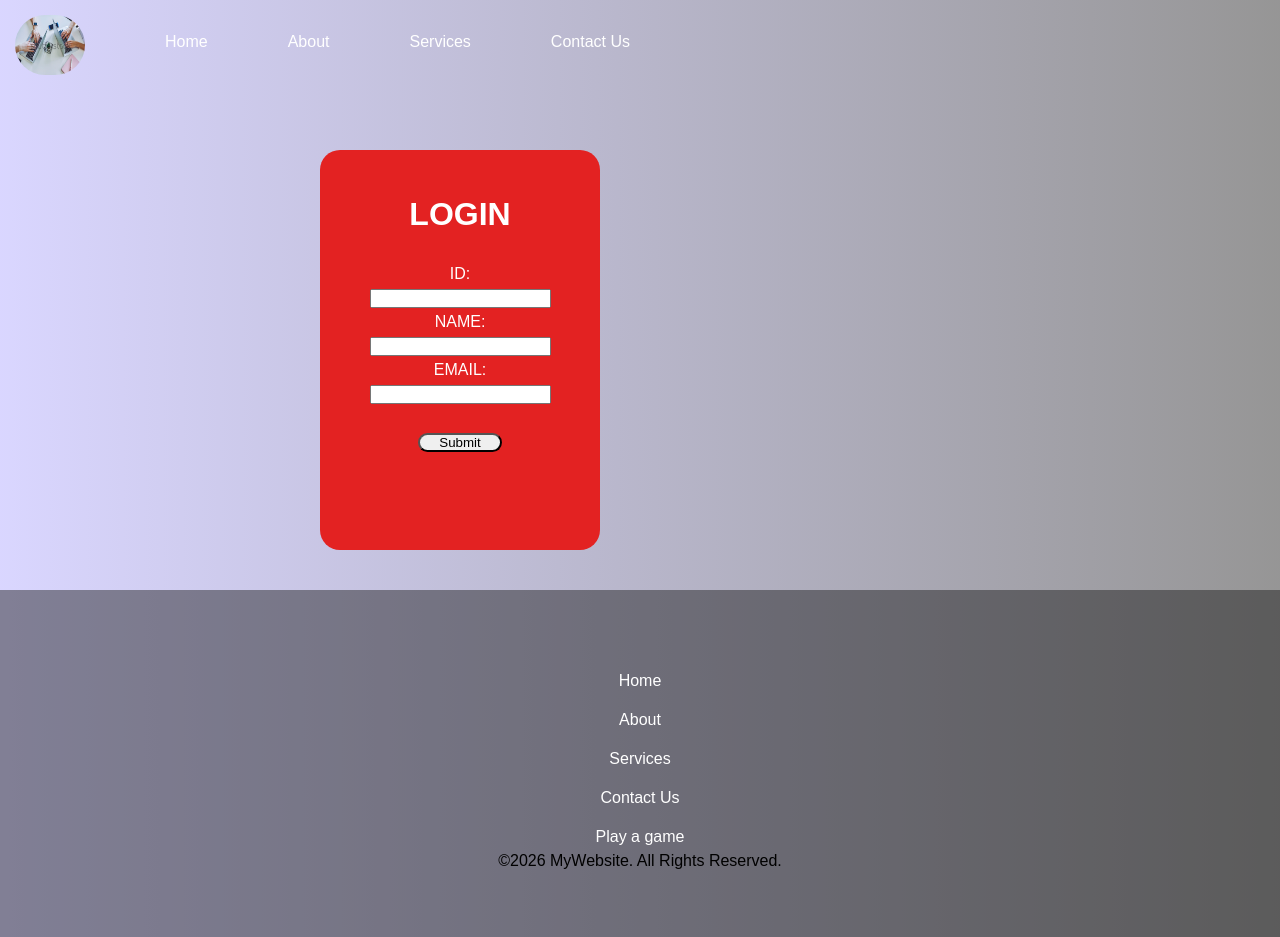
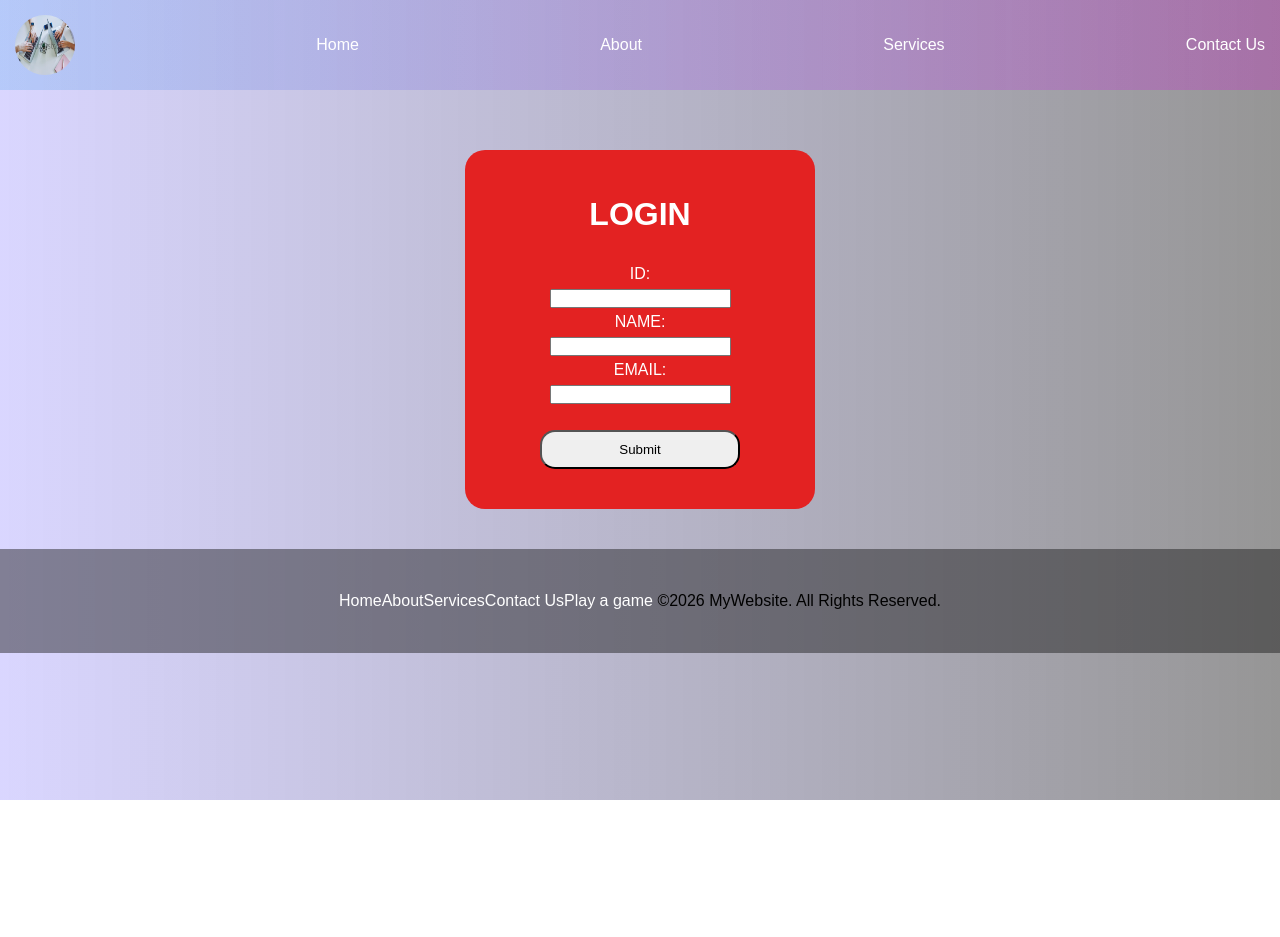
Before and after one commit to stevocriss/school-project, a Vue app: page / in a window 1280 px wide. After the commit the page ends 800 px from the top, so only its background shows below. Built offline with nearby package versions, Linux system fonts and the light colour scheme.

Commit message:
new list3

```diff
--- /dev/null
+++ b/src/Views/DashBoard.vue
@@ -0,0 +1,7 @@
+<template>
+    <h1>WELCOME</h1>
+</template>
+<script>
+export default{
+    name:'DashBoard'
+}</script>
--- a/src/Views/HomeViews.vue
+++ b/src/Views/HomeViews.vue
@@ -6,15 +6,15 @@
       <form @submit.prevent="make">
         <h1>LOGIN</h1><br>
         <label>ID:</label><br>
-        <input type="text" v-model="go.id" @blur="validid"><br>
+        <input type="text" v-model="go.id" @blur="validId"><br>
         <p style="color:red">{{ ben.pr }}</p>
 
         <label>NAME:</label><br>
-        <input type="text" v-model="go.name" @blur="validname"><br>
+        <input type="text" v-model="go.name" @blur="validName"><br>
         <p style="color:red">{{ ben.nam }}</p>
 
         <label>EMAIL:</label><br>
-        <input type="text" v-model="go.email" @blur="validemail"><br><br>
+        <input type="text" v-model="go.email" @blur="validEmail"><br><br>
         <p style="color:red">{{ ben.emai }}</p>
 
         <button type="submit">Submit</button>
@@ -24,8 +24,7 @@
 
     </div>
 
-</template>
-<script>
+</template><script>
 export default {
   name: "LoginPage",
 
@@ -36,62 +35,65 @@ export default {
         name: "",
         email: ""
       },
-      ben: { pr: "" ,
-       nam: "" ,
-       emai: "" }
+      ben: {
+        pr: "",
+        nam: "",
+        emai: ""
+      }
     }
   },
 
   methods: {
-    validid() {
+    validId() {
       if (!this.go.id) {
-        this.ben.pr = "ID is required"
+        this.ben.pr = "ID is required";
       } else {
-        this.ben.pr = ""
+        this.ben.pr = "";
       }
     },
 
-    validname() {
+    validName() {
       if (!this.go.name) {
-        this.ben.nam = "Name is required"
+        this.ben.nam = "Name is required";
       } else {
-        this.ben.nam = ""
+        this.ben.nam = "";
       }
     },
 
-    validemail() {
+    validEmail() {
       if (!this.go.email) {
-        this.ben.emai = "Email is required"
+        this.ben.emai = "Email is required";
       } else if (!this.go.email.includes("@")) {
-        this.ben.emai = "Email must contain @"
+        this.ben.emai = "Email must contain @";
       } else {
-        this.ben.emai = ""
+        this.ben.emai = "";
       }
     },
 
-   async make() {
+    async make() {
 
       this.validId();
       this.validName();
       this.validEmail();
+
       if (!this.ben.pr && !this.ben.nam && !this.ben.emai) {
-       try{
-        const criss= await fetch("https://jsonplaceholder.typicode.com/users",{
-          method:"POST",
-          headers:{"Content-Type":"application/json"},
-          body:JSON.stringify(this.go)
-        });
-        if(!criss.ok) throw new Error("Sub fail");
-         alert("done");
+        try {
+          const criss = await fetch("https://jsonplaceholder.typicode.com/users", {
+            method: "POST",
+            headers: { "Content-Type": "application/json" },
+            body: JSON.stringify(this.go)
+          });
 
-        this.go.id = ""
-        this.go.name = ""
-        this.go.email = ""
-       }
-       catch(error){
-        alert(error.message);
-       }
+          if (!criss.ok) throw new Error("Submit failed");
 
+          // alert("Done");
+
+          // ✅ Redirect to Mom page
+          this.$router.push('/DashBoard');
+
+        } catch (error) {
+          alert(error.message);
+        }
       }
     }
   }
--- a/src/assets/style.css
+++ b/src/assets/style.css
@@ -1,161 +1,163 @@
-   *{
-            margin:0;
-            padding: 0;
-            box-sizing: border-box;
-            font-family: Arial,sans-serif;
+*{
+  margin:0;
+  padding:0;
+  box-sizing:border-box;
+  font-family: Arial, sans-serif;
+}
 
-        }
-      body{
-            line-height: 1.5;
-        }
+body{
+  line-height:1.5;
+  background: linear-gradient(to left,rgba(22, 21, 21, 0.45),#1601ff29);
+}
 
-.box {
-  color: white;
-  font-size: 20px;
-  text-align: center;
-  background-color: rgba(10, 9, 58, 0.582);
-  padding:auto;
-  padding-top:20px;
-  margin: 100px auto;
-  width: 250px;
+/* NAVBAR */
+.div{
+  background: linear-gradient(to right,#58a9ec46,#da02da3f);
+  display:flex;
+  justify-content:space-between;
+  align-items:center;
+  flex-wrap:wrap;
+  gap:20px;
+  position:fixed;
+  top:0;
+  left:0;
+  width:100%;
+  padding:15px;
+}
+
+img{
+  width:60px;
+  height:60px;
+  border-radius:50%;
+}
+
+/* BOX */
+.box, .d{
+  color:white;
+  font-size:20px;
+  text-align:center;
+  background-color:rgba(10, 9, 58, 0.582);
+  padding:20px;
+  margin:120px auto;
+  width:90%;
+  max-width:350px;
   border-radius:20px;
 }
-p {
-  color: rgb(140, 140, 242);
+
+/* COLOR CARD */
+.color{
+  background-color:rgb(227, 34, 34);
+  width:90%;
+  max-width:350px;
+  height:auto;
+  color:white;
+  text-align:center;
+  padding:40px 20px;
+  border-radius:20px;
+  margin:150px auto 0 auto;
 }
 
-/* div{
-  background: linear-gradient(to right,#0a70c446);
-  border-radius: 500px;
-  padding: auto;
-  border-bottom: aqua;
-} */
-.div{
-background: linear-gradient(to right,#58a9ec46),#da02da3f;
-  border-radius: 0;
- position: relative;
-display: flex;
-gap: 80px;
-  position: fixed;
-  top: 0;
-  left: 0;
-  width: 100%;
-  padding: 15px;
-
+/* TEXT */
+p{
+  color:rgb(245, 234, 234);
 }
 
-
-img{
-  width: 70px;
-  height: 60px;
-
-  border-radius: 50px;
-
-  background: transparent;
-}
-body{
-
-
-    background: linear-gradient(to left,rgba(22, 21, 21, 0.45),#1601ff29);
-    /* color: white;
-    display: flex;
-    justify-content: center;
-    align-items: center;
-    text-align: center;
-    flex-direction: column;
-  background:rgba(97, 201, 41, 0.587); */
+h2{
+  color:rgb(217, 119, 119);
 }
 
-footer{
-  text-align: center;
-  background: rgba(22, 21, 21, 0.45);
-  padding: 5%;
-  display: grid;
-  margin-top: 40px;
-}
-.nav-router{
-  color: white;
-  text-decoration: none;
-  padding-top: 15px;
-}
-.nav-router:hover{
-color: black;
-
-}
+/* BUTTON */
 button{
-  width: 30%;
-  border-radius: 15px;
-  height: auto;
-}
-h2{
-  color: rgb(217, 119, 119);
+  width:100%;
+  max-width:200px;
+  border-radius:15px;
+  padding:10px;
 }
 
-
-/* Welcome message styling */
-.hi {
-  position: relative;
-  top: 30px;
-  text-align: center;
-  background: #42b983;
-  color: white;
-  padding: 15px ;
-  border-radius: 10px;
-  font-size: 20px;
-  font-weight: bold;
-  box-shadow: 0 5px 15px rgba(0,0,0,0.2);
-}
-.nav-route{
-  color: rgb(244, 5, 5);
-  text-decoration: none;
-  padding-top: 15px;
-}
-.nav-route:hover{
-color: black;
-
-}
-.container{
-  text-align: center;
-  margin-top: 6%;
-}
-.table{
-  text-align: auto;
-  padding-left: 220px;
+/* FOOTER */
+footer{
+  text-align:center;
+  background:rgba(22, 21, 21, 0.45);
+  padding:40px 10px;
+  margin-top:40px;
 }
 
+/* CONTAINER */
+.container{
+  text-align:center;
+  margin-top:100px;
+  padding:0 15px;
+}
+
+/* CONTACT */
+.contact{
+  padding:10px;
+  margin:110px auto;
+  text-align:center;
+  width:90%;
+  max-width:400px;
+}
+
+/* TABLE FIX */
+.table{
+  overflow-x:auto;
+  padding:0 15px;
+}
+
+/* WELCOME MESSAGE */
+.hi{
+  margin-top:100px;
+  text-align:center;
+  background:#42b983;
+  color:white;
+  padding:15px;
+  border-radius:10px;
+  font-size:20px;
+  font-weight:bold;
+  box-shadow:0 5px 15px rgba(0,0,0,0.2);
+}
+
+/* NAV LINKS */
+.nav-router,
+.nav-route{
+  color:white;
+  text-decoration:none;
+}
+
+.nav-router:hover,
+.nav-route:hover{
+  color:black;
+}
 .none{
   text-align: center;
-  margin-top: 20%;
+  margin-top: 15%;
 }
-p{
-  color: rgb(245, 234, 234);
+
+/* responsive */
+
+@media (max-width:600px){
+
+  .div{
+    flex-direction:column;
+    align-items:center;
+  }
+
+  .box, .d, .color{
+    margin-top:140px;
+  }
+
+  h2{
+    font-size:18px;
+  }
+
+  button{
+    width:100%;
+  }
 }
-.d{
-color: white;
-  font-size: 20px;
-  text-align: center;
-  background-color: rgba(10, 9, 58, 0.582);
-  padding:auto;
-  padding-top:20px;
-  margin: 100px auto;
-  width: 250px;
-  border-radius:20px;
+
+@media (min-width:601px) and (max-width:1024px){
+
+  .box, .d, .color{
+    width:70%;
+  }
 }
-.color{
-  background-color: rgb(227, 34, 34);
-  width: 280px;
-  height: 400px;
-  color: white;
-  text-align: center;
-padding: auto;
-padding-top: 40px;
-border-radius: 20px;
-/* margin-top: 150px; */
-margin-left: 25%;
-margin-top: 150px;
-}
-.contact{
-  padding: 2px;
-  margin: 20%;
-  text-align: center;
-}
--- a/src/router/index.js
+++ b/src/router/index.js
@@ -6,6 +6,7 @@ import ServicePage from '@/Views/ServicePage.vue'
 import PlayGame from '../Views/PlayGame.vue'
 import ContactPage from '../Views/ContactPage.vue'
 import LoginPage from '../Views/LoginPage.vue'
+import DashBoard from '../Views/DashBoard.vue'
 
 
 
@@ -44,6 +45,11 @@ const routes = [
     path:'/LoginPage',
     name:'LoginPage',
     component:LoginPage
+  },
+  {
+    path:'/DashBoard',
+    name:'DashBoard',
+    component:DashBoard
   }
 
 
```
